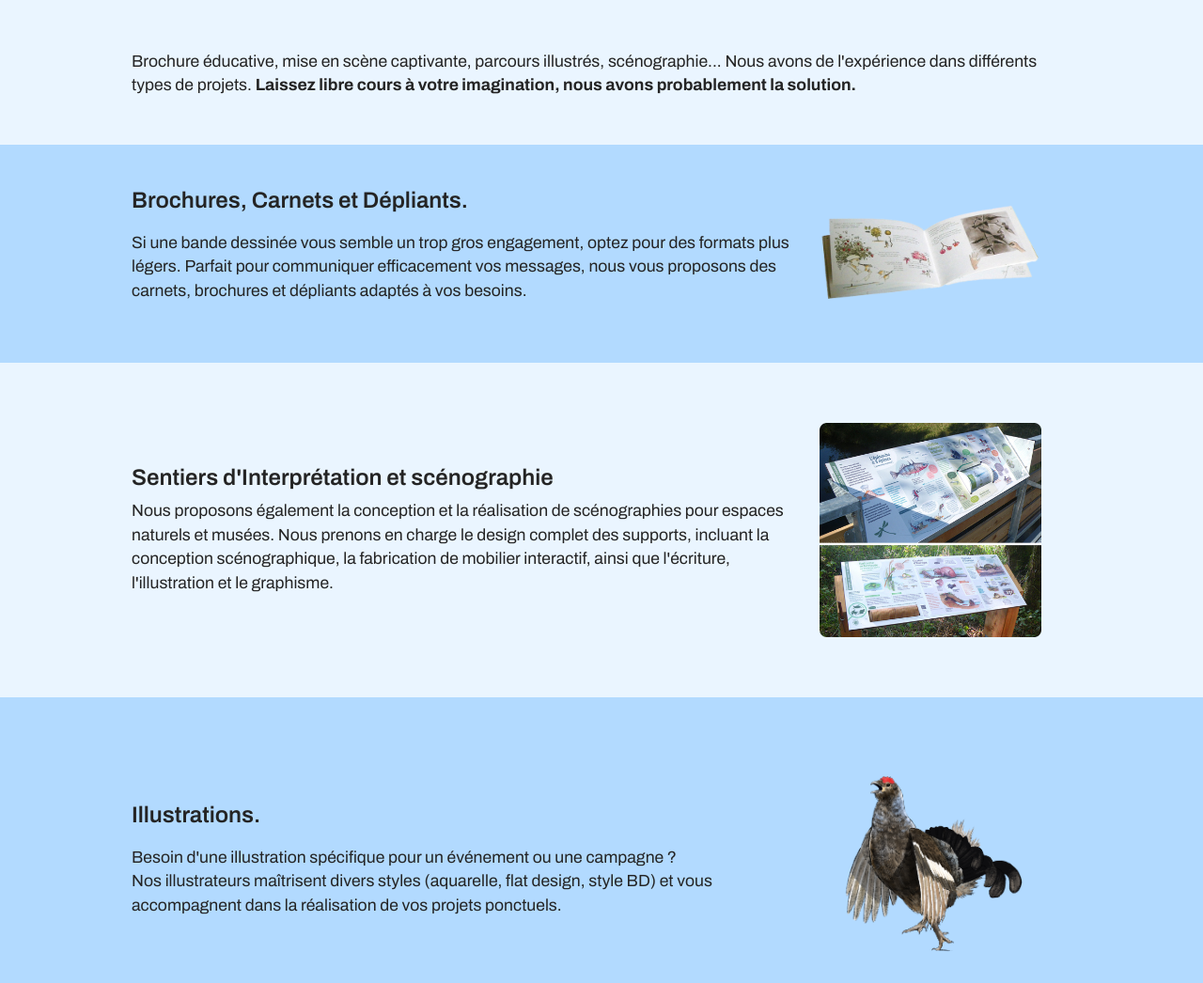
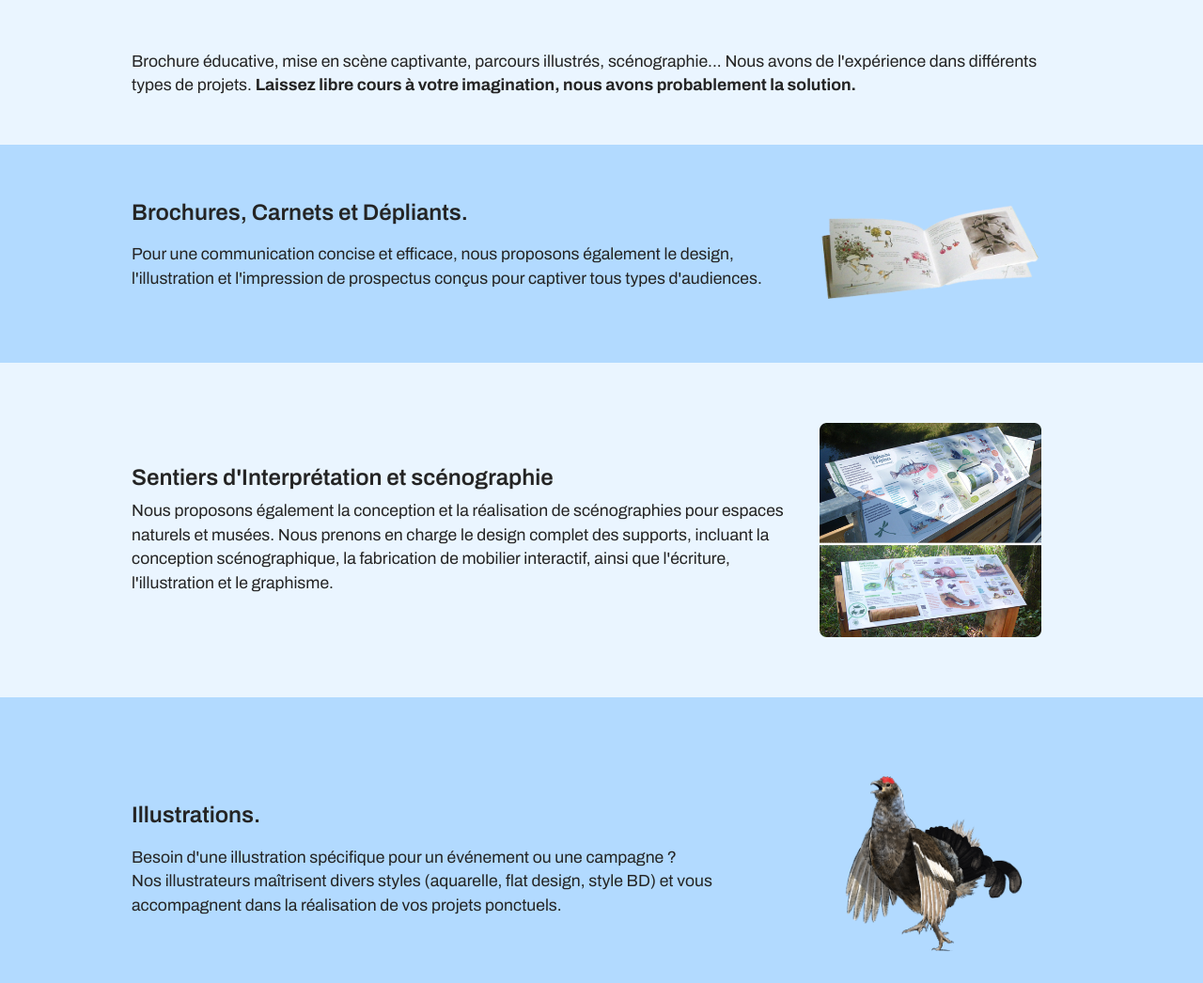
Before and after one commit to quentindubourgdeluzencon/quentindubourgdeluzencon.github.io, a website built with Parcel: page index.html in a window 1280 px wide. Shown: the part 1523-2569 px from the top of the page at 94% size. Built offline with nearby package versions, Linux system fonts and the light colour scheme.

Commit message:
Update index.html

```diff
--- a/index.html
+++ b/index.html
@@ -129,9 +129,7 @@ Un prix juste pour l'édition d'albums, de livrets ou carrousels..."/>
         <h3>Brochures, Carnets et Dépliants.
         </h3>
 
-        <p>Si une bande dessinée vous semble un trop gros engagement,
-          optez pour des formats plus légers. Parfait pour communiquer efficacement vos messages,
-          nous vous proposons des carnets, brochures et dépliants adaptés à vos besoins.
+        <p>Pour une communication concise et efficace, nous proposons également le design, l'illustration et l'impression de prospectus conçus pour captiver tous types d'audiences.
 
         </p>
       </div>
```
